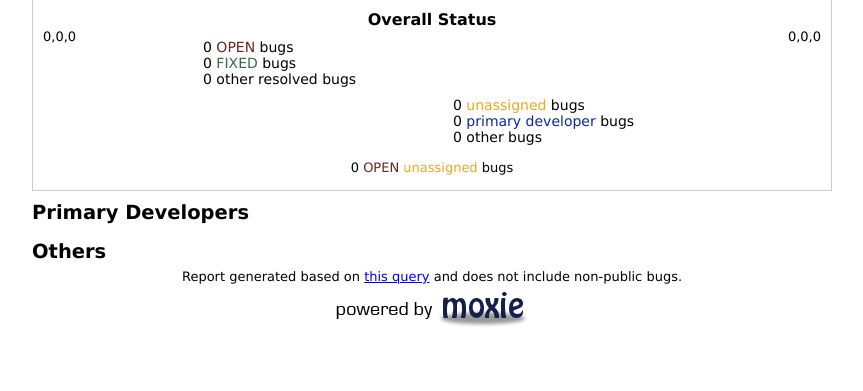
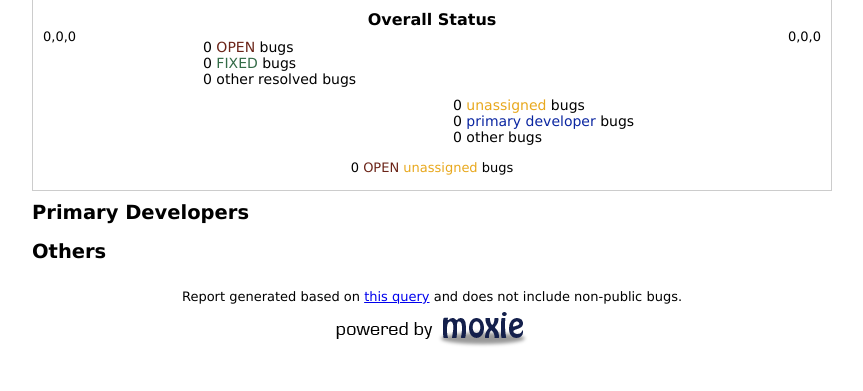
Before and after one commit to fligtar/moxie, a PHP site: page /amo/all in a window 1280 px wide. Shown: the part 130-521 px from the top of the page, without its empty margins (208-1071 px from the left). Run offline with PHP 8.4, Linux system fonts and the light colour scheme; data that the repository does not hold is empty; some libraries are stand-ins or nearby versions.

Commit message:
minor tweaks

```diff
--- a/bugstats/style.css
+++ b/bugstats/style.css
@@ -278,12 +278,9 @@ li.bugcount.primary span {
 /* Footer */
 
 #footer {
-    margin: 0 auto;
+    margin: 20px auto;
     text-align: center;
 }
 #poweredby {
 	margin: 5px 0;
 }
-#footer {
-	margin-bottom: 20px;
-}
```
Also changed, not shown: bugstats/.htaccess.
